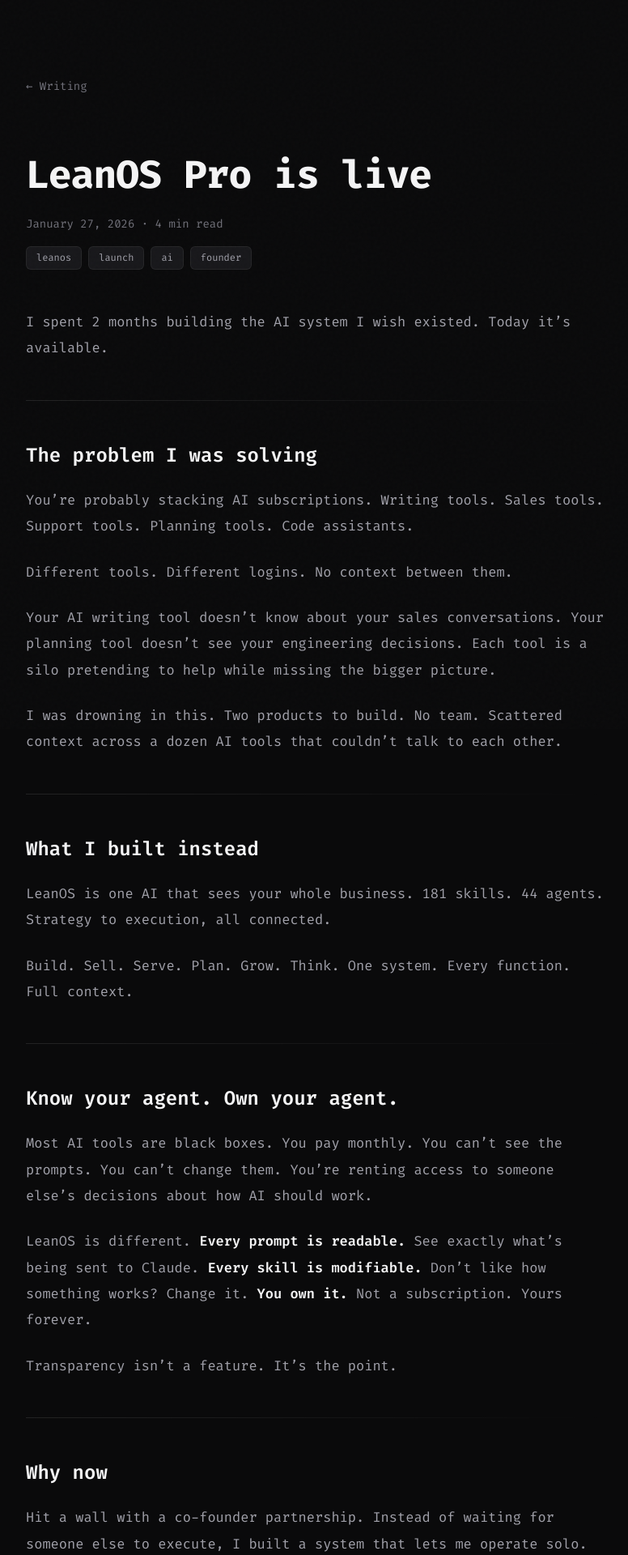
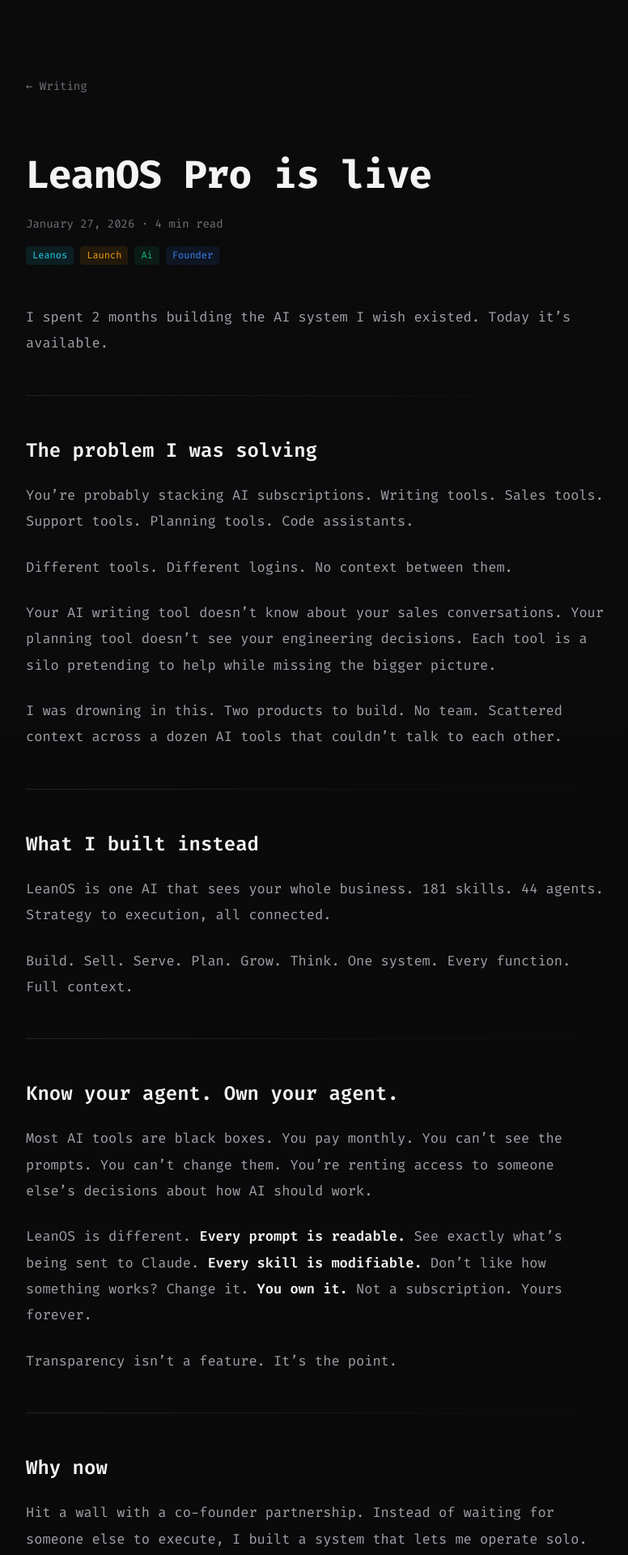
Before and after one commit to BellaBe/bellabe.github.io, a Jekyll site: the page built from _posts/2026-01-27-leanos-pro-is-live.md, in a window 1280 px wide. Shown: the top 1920 px of the page at 81% size, without its empty margins (248-1024 px from the left). Built offline with Jekyll 4.4.1, drawn with Linux system fonts in a browser that asks for light colours.

Commit message:
fix: add cover image to post layout, match tag colors to writing page
Display page.image as hero cover below post header. Apply cycling color
badges (cyan, amber, green, blue) to post tags matching writing page style.

Co-Authored-By: Claude Opus 4.5 <noreply@anthropic.com>

```diff
--- a/_layouts/post.html
+++ b/_layouts/post.html
@@ -20,6 +20,11 @@ layout: default
         {% endfor %}
       </div>
       {% endif %}
+      {% if page.image %}
+      <div class="post-cover">
+        <img src="{{ page.image | relative_url }}" alt="{{ page.title }}">
+      </div>
+      {% endif %}
     </header>
 
     <div class="post-content">
--- a/assets/css/main.css
+++ b/assets/css/main.css
@@ -1187,19 +1187,43 @@ body.light .icon-sun { display: inline; }
 
 .tag {
   display: inline-block;
-  background: var(--color-bg-tertiary);
-  border: 1px solid var(--color-border-subtle);
-  padding: var(--space-1) var(--space-3);
-  border-radius: var(--radius-md);
+  border: none;
+  padding: 2px var(--space-2);
+  border-radius: var(--radius-sm);
   font-family: var(--font-mono);
   font-size: var(--font-size-xs);
-  color: var(--color-text-secondary);
+  text-transform: capitalize;
   transition: all var(--duration-normal) var(--ease-out);
 }
 
-.tag:hover {
-  border-color: var(--color-accent-primary);
-  color: var(--color-accent-primary);
+.tag:nth-child(4n+1) {
+  color: var(--color-accent-primary);
+  background: rgba(34, 211, 238, 0.1);
+}
+
+.tag:nth-child(4n+2) {
+  color: var(--color-accent-warm);
+  background: rgba(245, 158, 11, 0.1);
+}
+
+.tag:nth-child(4n+3) {
+  color: var(--color-success);
+  background: rgba(16, 185, 129, 0.1);
+}
+
+.tag:nth-child(4n) {
+  color: var(--color-info);
+  background: rgba(59, 130, 246, 0.1);
+}
+
+.post-cover {
+  margin-top: var(--space-8);
+}
+
+.post-cover img {
+  width: 100%;
+  border-radius: var(--radius-lg);
+  border: 1px solid var(--color-border-medium);
 }
 
 /* -----------------------------------------------------------------------------
```
